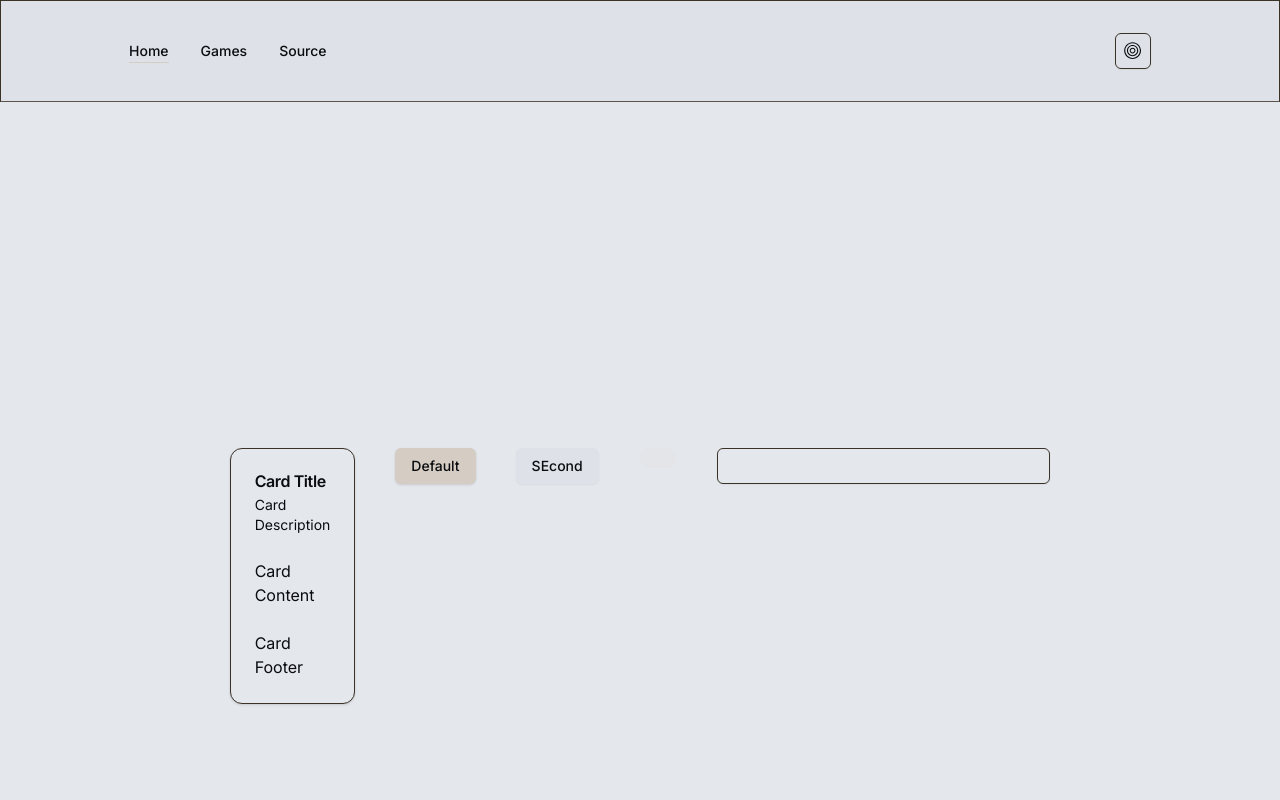
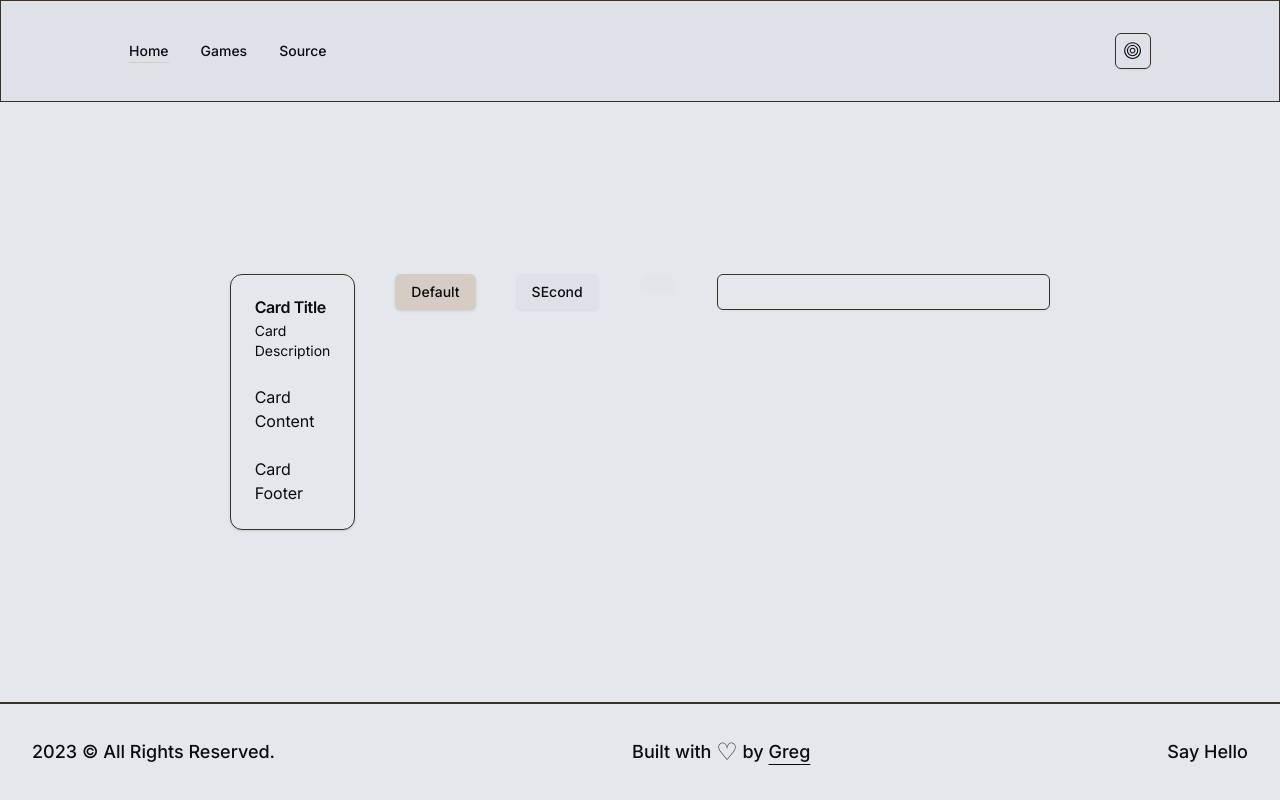
Before and after one commit to gjmooney/games-collection, a Next.js app: page / in a window 1280 px wide. Built offline with nearby package versions, Linux system fonts and the light colour scheme.

Commit message:
Add footer

```diff
--- a/app/layout.tsx
+++ b/app/layout.tsx
@@ -4,6 +4,7 @@ import type { Metadata } from "next";
 import { Inter } from "next/font/google";
 import { cn } from "@/lib/utils";
 import { ThemeProvider } from "@/components/providers/ThemeProvider";
+import Footer from "@/components/Footer";
 
 const inter = Inter({ subsets: ["latin"] });
 
@@ -28,6 +29,7 @@ export default function RootLayout({
         <ThemeProvider attribute="class" defaultTheme="system" enableSystem>
           <Navbar />
           {children}
+          <Footer />
         </ThemeProvider>
       </body>
     </html>
--- /dev/null
+++ b/components/Footer.tsx
@@ -0,0 +1,28 @@
+import Link from "next/link";
+
+const Footer = () => {
+  return (
+    <footer className="flex flex-col w-full items-center justify-between border-t-2 border-solid p-8 text-lg font-medium md:flex-row">
+      <span className="">
+        {new Date().getFullYear()} &copy; All Rights Reserved.
+      </span>
+      <div className="flex items-center py-2 md:py-0">
+        Built with&nbsp;
+        <span className="text-2xl text-accent">&#9825;</span>
+        &nbsp;by&nbsp;
+        <Link
+          className="underline underline-offset-[6px]"
+          href="https://github.com/gjmooney"
+          target="_blank"
+        >
+          Greg
+        </Link>
+      </div>
+      <Link className="" href="/">
+        {/* TODO: link to contact form? */}
+        Say Hello
+      </Link>
+    </footer>
+  );
+};
+export default Footer;
--- a/components/Navbar.tsx
+++ b/components/Navbar.tsx
@@ -6,7 +6,7 @@ const Navbar = ({}) => {
   return (
     <header
       id="navbar"
-      className="sticky top-0 z-10 flex w-full items-center justify-between border bg-secondary p-8 font-medium transition-all duration-1000 ease-in-out md:border-b-accent/80 md:px-32"
+      className="sticky top-0 z-10 flex w-full items-center justify-between border bg-secondary p-8 font-medium transition-all duration-1000 ease-in-out md:px-32"
     >
       <nav className="hidden h-full items-center justify-between md:flex">
         <FancyLink title="Home" href="/" className="mr-4" />
```
